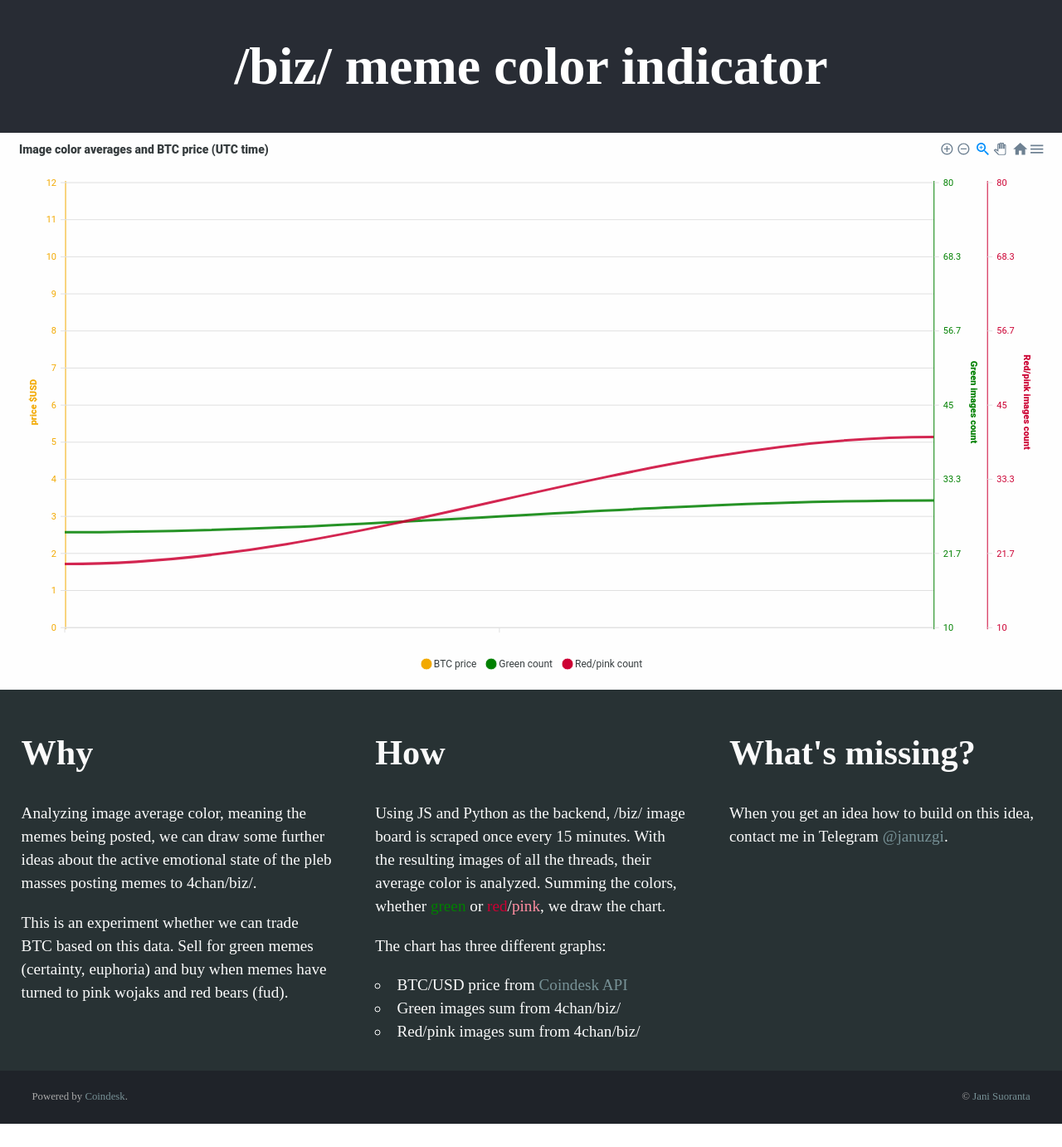
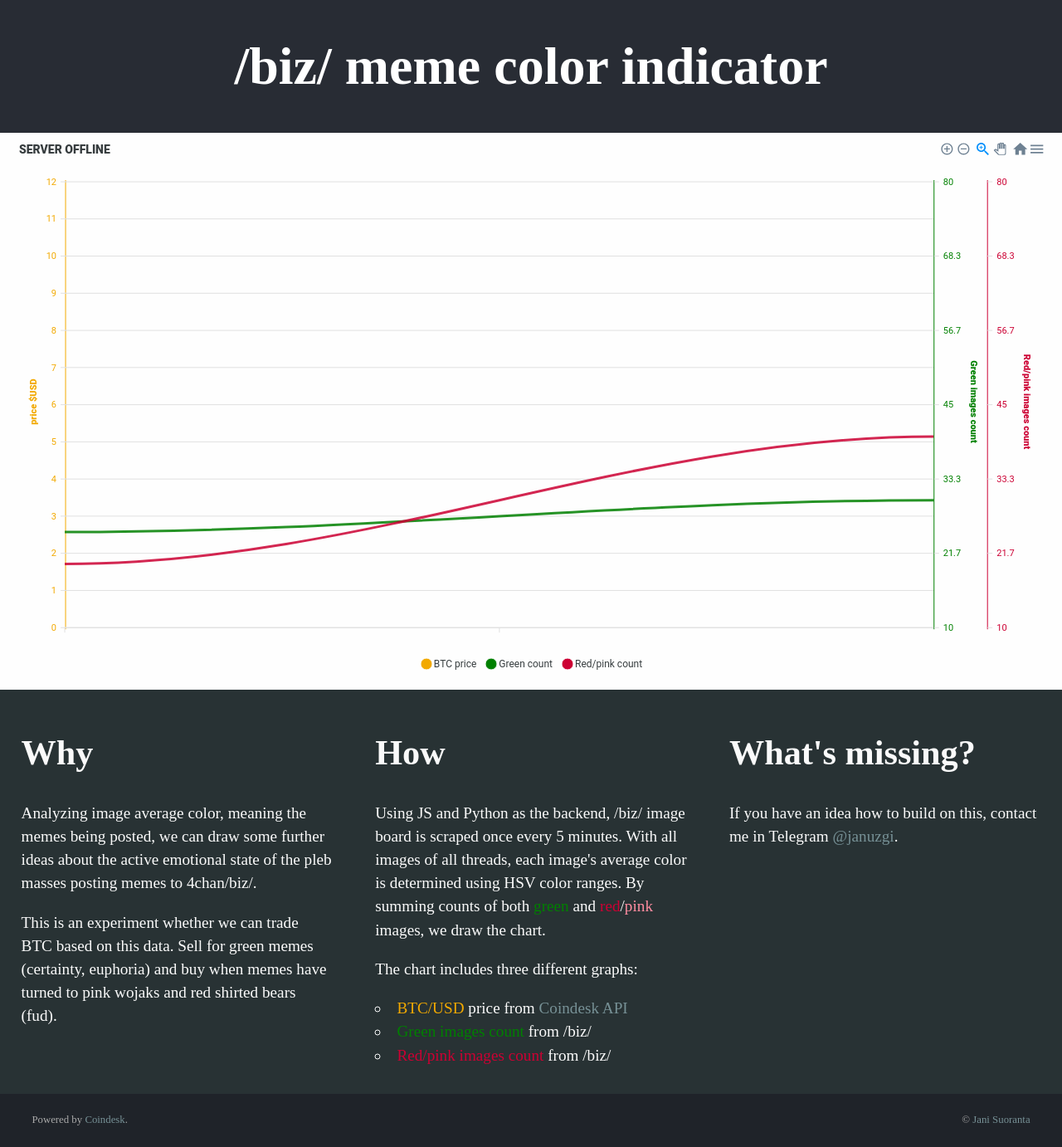
Before and after one commit to januzgi/biz-image-charts, a React (Create React App) app: page / in a window 1280 px wide. Shown: the whole page at 83% size. Before the commit the page ends 1354 px from the top, so only its background shows below. Built offline with nearby package versions, Linux system fonts and the light colour scheme; no server answers; a web font is replaced by a local one.

Commit message:
Chart updating ready
Collecting data and see where this goes!

```diff
--- a/src/components/Chart/Chart.js
+++ b/src/components/Chart/Chart.js
@@ -121,15 +121,15 @@ class Chart extends Component {
 
         // Match green and red counts to determine the highest point in yaxis, and +10 extra space
         // imgCountMax is the higher one of gCountMax and rCountMax
-        imgCountMax = gCountMax;
-        if (imgCountMax < rCountMax) {
+        imgCountMax = +gCountMax + +10;
+        if (+imgCountMax < +rCountMax + +10) {
           imgCountMax = +rCountMax + +10;
         }
 
         // Match green and red counts to determine the lowest point in yaxis, and -10 extra space
         // imgCountMin is the lower one of gCountMax and rCountMax
-        imgCountMin = gCountMin;
-        if (imgCountMin > rCountMin) {
+        imgCountMin = +gCountMin - +10;
+        if (+imgCountMin > +rCountMin - +10) {
           imgCountMin = +rCountMin - +10;
         }
 
@@ -180,6 +180,11 @@ class Chart extends Component {
   ) {
     this.setState({
       options: {
+        title: {
+          text: 'Image color averages and BTC price (UTC time)',
+          align: 'left',
+          offsetX: 0,
+        },
         xaxis: {
           // X axis first datapoint date
           min: firstDate,
@@ -218,8 +223,7 @@ class Chart extends Component {
             opposite: true,
             min: parseInt(imgCountMin),
             max: parseInt(imgCountMax),
-            tickAmount: 6,
-            forceNiceScale: true,
+            tickAmount: 4,
             axisTicks: {
               show: true,
             },
@@ -244,8 +248,7 @@ class Chart extends Component {
             opposite: true,
             min: parseInt(imgCountMin),
             max: parseInt(imgCountMax),
-            tickAmount: 6,
-            forceNiceScale: true,
+            tickAmount: 4,
             axisTicks: {
               show: true,
             },
@@ -268,8 +271,6 @@ class Chart extends Component {
         ],
       },
     });
-
-    //
   }
 
   // Set up the state
@@ -314,8 +315,18 @@ class Chart extends Component {
           type: 'line',
           stacked: false,
           fontFamily: 'Roboto',
-          zoom: {
-            autoScaleYaxis: true,
+          animations: {
+            enabled: true,
+            easing: 'easeinout',
+            speed: 500,
+            animateGradually: {
+              enabled: true,
+              delay: 500,
+            },
+            dynamicAnimation: {
+              enabled: true,
+              speed: 500,
+            },
           },
           background: '#fefefe',
         },
@@ -331,7 +342,7 @@ class Chart extends Component {
           type: ['solid', 'solid', 'solid'],
         },
         title: {
-          text: 'Image color averages and BTC price (UTC time)',
+          text: 'SERVER OFFLINE',
           align: 'left',
           offsetX: 0,
         },
--- a/src/components/InfoContent/InfoContent.js
+++ b/src/components/InfoContent/InfoContent.js
@@ -14,35 +14,42 @@ const InfoContent = () => {
         <p>
           This is an experiment whether we can trade BTC based on this data.
           Sell for green memes (certainty, euphoria) and buy when memes have
-          turned to pink wojaks and red bears (fud).
+          turned to pink wojaks and red shirted bears (fud).
         </p>
       </div>
       <div className={classes.column}>
         <h2>How</h2>
         <p>
           Using JS and Python as the backend, /biz/ image board is scraped once
-          every 15 minutes. With the resulting images of all the threads, their
-          average color is analyzed. Summing the colors, whether{' '}
-          <span className={classes.green}>green</span> or{' '}
-          <span className={classes.red}>red</span>/
-          <span className={classes.pink}>pink</span>, we draw the chart.
+          every 5 minutes. With all images of all threads, each image's average
+          color is determined using HSV color ranges. By summing counts of both{' '}
+          <span className={classes.greenLine}>green</span> and{' '}
+          <span className={classes.redLine}>red</span>/
+          <span className={classes.pink}>pink</span> images, we draw the chart.
         </p>
-        <p>The chart has three different graphs:</p>
+        <p>The chart includes three different graphs:</p>
         <div>
           <ul>
             <li>
-              BTC/USD price from{' '}
+              <span className={classes.BTC}>BTC/USD </span>
+              price from{' '}
               <a href='https://www.coindesk.com/coindesk-api'>Coindesk API</a>
             </li>
-            <li>Green images sum from 4chan/biz/</li>
-            <li>Red/pink images sum from 4chan/biz/</li>
+            <li>
+              <span className={classes.greenLine}>Green images count </span>
+              from /biz/
+            </li>
+            <li>
+              <span className={classes.redLine}>Red/pink images count </span>{' '}
+              from /biz/
+            </li>
           </ul>
         </div>
       </div>
       <div className={classes.column}>
         <h2>What's missing?</h2>
         <p>
-          When you get an idea how to build on this idea, contact me in Telegram{' '}
+          If you have an idea how to build on this, contact me in Telegram{' '}
           <a href='https://t.me/januzgi'>@januzgi</a>.
         </p>
       </div>
--- a/src/components/InfoContent/InfoContent.module.css
+++ b/src/components/InfoContent/InfoContent.module.css
@@ -50,6 +50,18 @@ ul {
   color: #ff8da1;
 }
 
+.BTC {
+  color: #f2a900;
+}
+
+.greenLine {
+  color: #008000;
+}
+
+.redLine {
+  color: #cc0033;
+}
+
 a:link,
 a:active,
 a:visited {
```
